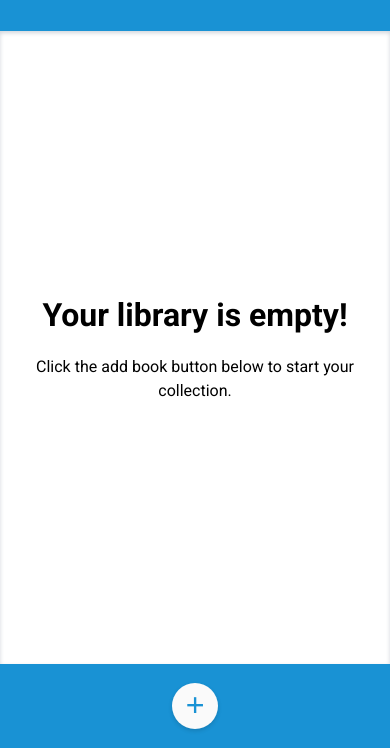
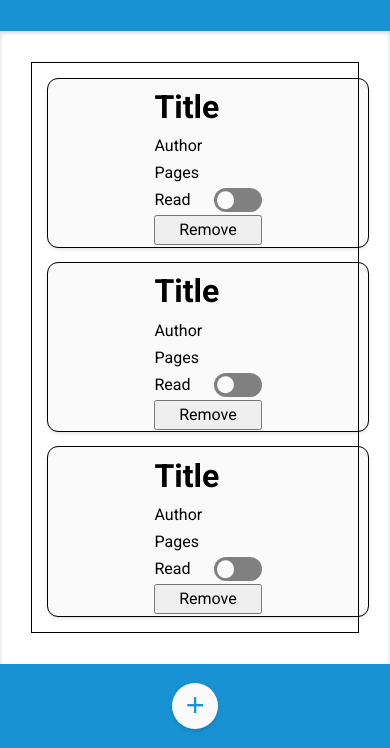
Before and after one commit to BradySavarie/library, a website: page index.html in a window 390 px wide. Shown: the part 96-844 px from the top of the page. Drawn offline with Linux system fonts and the light colour scheme.

Commit message:
Layout books grid responsively

```diff
--- a/index.html
+++ b/index.html
@@ -20,6 +20,74 @@
             <div class="emptyLibrary" id="emptyLibrary">
                 <h1>Your library is empty!</h1>
                 <p>Click the add book button below to start your collection.</p>
+            </div>
+            <div class="booksGrid">
+                <div class="card">
+                    <div class="color-bar"></div>
+                    <h1 class="bookTitle" id="bookTitle">Title</h1>
+                    <p class="bookAuthor" id="bookAuthor">Author</p>
+                    <p class="pages" id="pages">Pages</p>
+                    <div class="readInput" id="cardReadToggle">
+                        <p>Read</p>
+                        <input
+                            type="checkbox"
+                            id="isRead"
+                            name="read"
+                            value="true"
+                        /><label for="isRead"></label>
+                        <input
+                            type="hidden"
+                            id="isNotRead"
+                            name="read"
+                            value="false"
+                        />
+                    </div>
+                    <button class="removeBook" id="removeBook">Remove</button>
+                </div>
+                <div class="card">
+                    <div class="color-bar"></div>
+                    <h1 class="bookTitle" id="bookTitle">Title</h1>
+                    <p class="bookAuthor" id="bookAuthor">Author</p>
+                    <p class="pages" id="pages">Pages</p>
+                    <div class="readInput" id="cardReadToggle">
+                        <p>Read</p>
+                        <input
+                            type="checkbox"
+                            id="isRead"
+                            name="read"
+                            value="true"
+                        /><label for="isRead"></label>
+                        <input
+                            type="hidden"
+                            id="isNotRead"
+                            name="read"
+                            value="false"
+                        />
+                    </div>
+                    <button class="removeBook" id="removeBook">Remove</button>
+                </div>
+                <div class="card">
+                    <div class="color-bar"></div>
+                    <h1 class="bookTitle" id="bookTitle">Title</h1>
+                    <p class="bookAuthor" id="bookAuthor">Author</p>
+                    <p class="pages" id="pages">Pages</p>
+                    <div class="readInput" id="cardReadToggle">
+                        <p>Read</p>
+                        <input
+                            type="checkbox"
+                            id="isRead"
+                            name="read"
+                            value="true"
+                        /><label for="isRead"></label>
+                        <input
+                            type="hidden"
+                            id="isNotRead"
+                            name="read"
+                            value="false"
+                        />
+                    </div>
+                    <button class="removeBook" id="removeBook">Remove</button>
+                </div>
             </div>
         </div>
 
--- a/styles.css
+++ b/styles.css
@@ -20,6 +20,7 @@ body {
         'header'
         'library'
         'footer';
+    max-height: 100vh;
 }
 
 /* Header */
@@ -50,16 +51,39 @@ body {
     font-family: var(--ff-body);
     box-shadow: 0px 2px 4px 0px var(--grey) inset;
     padding: 2rem;
+    overflow-y: scroll;
 }
 
 .emptyLibrary {
     height: 100%;
-    display: flex;
+    /* display: flex; */
     flex-direction: column;
     align-items: center;
     justify-content: center;
     gap: 1rem;
     text-align: center;
+    display: none;
+}
+
+.booksGrid {
+    padding: 1rem;
+    outline: 1px solid black;
+    display: grid;
+    grid-template-columns: repeat(auto-fit, minmax(20rem, 1fr));
+    gap: 1rem;
+    min-height: 100%;
+}
+
+.card {
+    display: grid;
+    justify-content: center;
+    align-items: center;
+    outline: 1px solid black;
+    min-height: calc(50% - 1rem);
+    background-color: var(--white);
+    font-family: var(--ff-body);
+    border-radius: var(--border-radius);
+    box-shadow: var(--shadow);
 }
 
 /* Modal */
```
